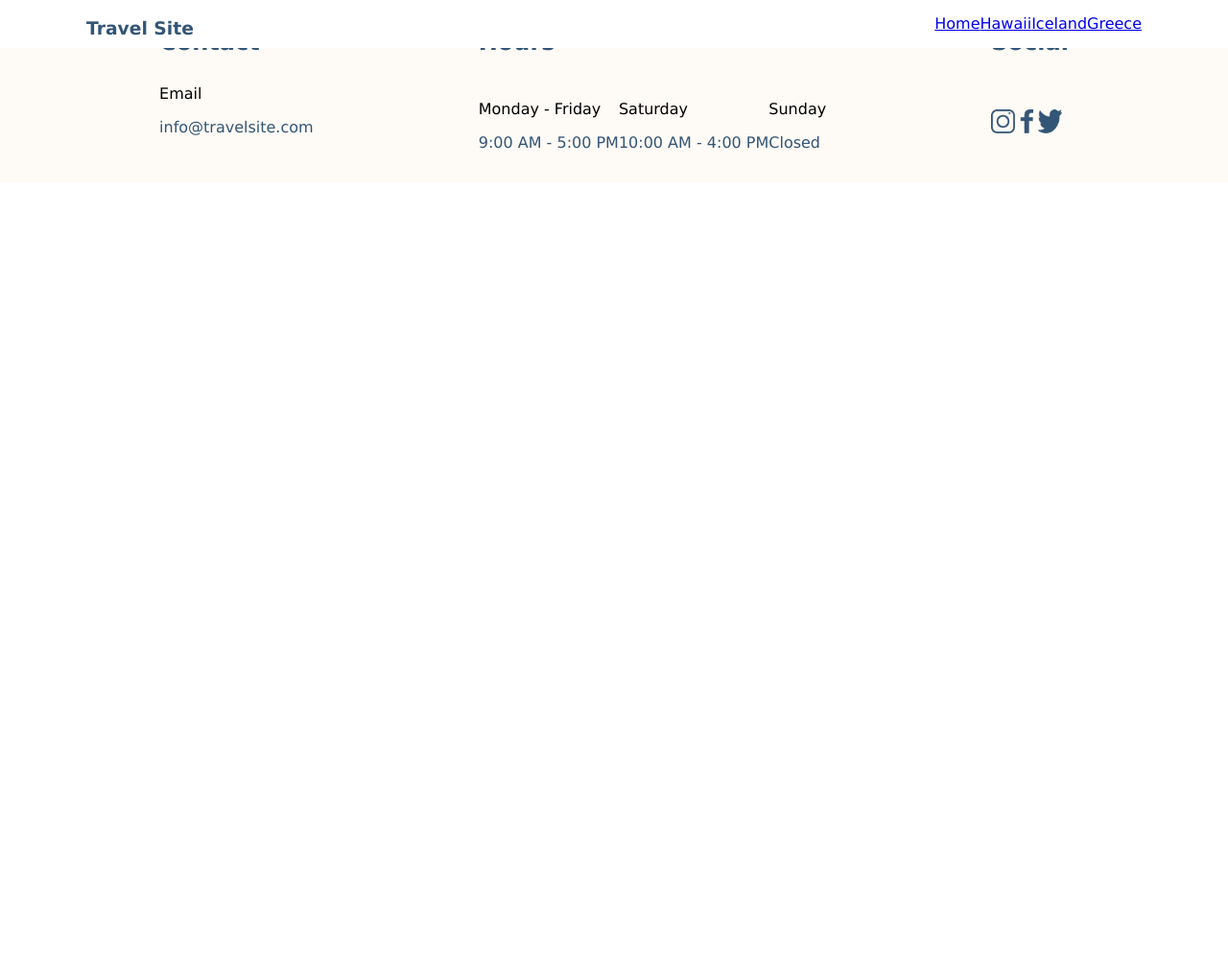
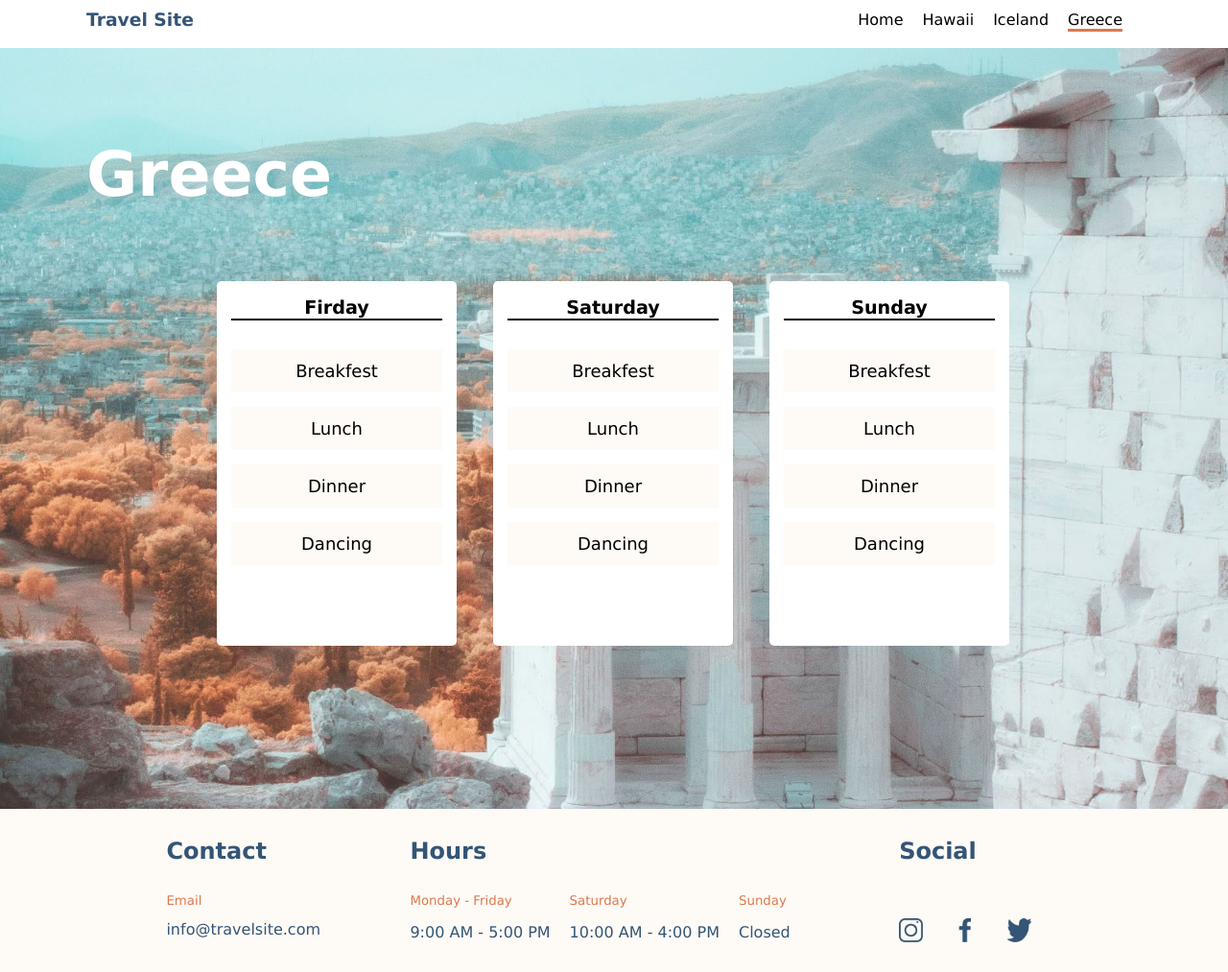
Before and after one commit to JDVM/Juan-VelillaMantilla-Travelsite, a plain HTML site: page pages/greece.html in a window 1280 px wide. Shown: the whole page at 96% size. Before the commit the page ends 800 px from the top, so only its background shows below. Drawn offline with Linux system fonts and the light colour scheme.

Commit message:
finished destination sites, fixed linking error

```diff
--- a/css/destination.css
+++ b/css/destination.css
@@ -9,6 +9,14 @@
 
 .itinerary--background-hawaii {
   background-image: url(../assets/Images/hawaii.jpg);
+}
+
+.itinerary--background-iceland {
+    background-image: url(../assets/Images/iceland.jpg)
+}
+
+.itinerary--background-greece {
+    background-image: url(../assets/Images/greece.jpg);
 }
 
 .itinerary__title {
--- a/css/global.css
+++ b/css/global.css
@@ -88,7 +88,7 @@ body, footer, header {
   background-color: #fefaf5;
   display: flex;
   flex-direction: row;
-  justify-content: space-around;
+  justify-content: space-evenly;
   padding-left: 5rem;
   padding-right: 5rem;
 }
@@ -128,4 +128,5 @@ body, footer, header {
   max-width: 1.5625rem;
   height: 1.5625rem;
   margin-top: 1.625rem;
+  margin-right: 2rem;
 }
--- a/pages/greece.html
+++ b/pages/greece.html
@@ -4,43 +4,104 @@
     <meta charset="UTF-8" />
     <meta name="viewport" content="width=device-width, initial-scale=1.0" />
     <link rel="stylesheet" href="../css/global.css" />
-  <link
-    rel="stylesheet"
-    href="/Juan-VelillaMantilla-travelsite/css/destination.css"
-  />
-  <title>Iceland</title>
+    <link rel="stylesheet" href="../css/destination.css" />
+    <title>Greece</title>
   </head>
   <header class="nav-bar">
+    <a class="nav-bar__links--decoration-removal" href="../index.html">
       <h3 class="nav-bar__title bold">Travel Site</h3>
+    </a>
     <section class="nav-bar__destinations">
-    <p class="nav-bar__destinations__links"><a class="nav-bar__destinations__links--decoration-removal" href="/Juan-VelillaMantilla-travelsite/index.html">Home</a></p>
-    <p class="nav-bar__destinations__links" ><a class="nav-bar__destinations__links--decoration-removal" href="/Juan-VelillaMantilla-travelsite/pages/hawaii.html">Hawaii</a></p>
-    <p class="nav-bar__destinations__links"><a class="nav-bar__destinations__links--decoration-removal" href="/Juan-VelillaMantilla-travelsite/pages/iceland.html">Iceland</a></p>
-    <p class="nav-bar__destinations__links nav-bar__destinations__links--underlined"><a class="nav-bar__destinations__links--decoration-removal" href="/Juan-VelillaMantilla-travelsite/pages/greece.html">Greece</a></p>
+      <ul class="nav-bar__links">
+        <li class="nav-bar__links">
+          <a class="nav-bar__links--decoration-removal" href="../index.html"
+            >Home</a
+          >
+        </li>
+        <li class="nav-bar__links">
+          <a
+            class="nav-bar__links--decoration-removal"
+            href="./hawaii.html"
+            >Hawaii</a
+          >
+        </li>
+        <li class="nav-bar__links">
+          <a
+            class="nav-bar__links--decoration-removal"
+            href="./iceland.html"
+            >Iceland</a
+          >
+        </li>
+        <li class="nav-bar__links nav-bar__links--underlined">
+          <a
+            class="nav-bar__links--decoration-removal"
+            href="./greece.html"
+            >Greece</a
+          >
+        </li>
+      </ul>
     </section>
   </header>
+
   <body>
-
+    <section class="itinerary itinerary--background-greece">
+      <h1 class="itinerary__title bold">Greece</h1>
+      <section class="card-section">
+        <div class="card-section__card">
+          <ul class="itinerary__list">
+            <li class="itinerary__list-title bold">Firday</li>
+            <li class="itinerary__list-item">Breakfest</li>
+            <li class="itinerary__list-item">Lunch</li>
+            <li class="itinerary__list-item">Dinner</li>
+            <li class="itinerary__list-item">Dancing</li>
+          </ul>
+        </div>
+        <div class="card-section__card">
+          <ul class="itinerary__list">
+            <li class="itinerary__list-title bold">Saturday</li>
+            <li class="itinerary__list-item">Breakfest</li>
+            <li class="itinerary__list-item">Lunch</li>
+            <li class="itinerary__list-item">Dinner</li>
+            <li class="itinerary__list-item">Dancing</li>
+          </ul>
+        </div>
+        <div class="card-section__card">
+          <ul class="itinerary__list">
+            <li class="itinerary__list-title bold">Sunday</li>
+            <li class="itinerary__list-item">Breakfest</li>
+            <li class="itinerary__list-item">Lunch</li>
+            <li class="itinerary__list-item">Dinner</li>
+            <li class="itinerary__list-item">Dancing</li>
+          </ul>
+        </div>
+      </section>
+    </section>
   </body>
   <footer class="footer">
     <section class="footer__section">
       <h2 class="footer__main-titles">Contact</h2>
-      <p class="footer__sub-heading__content">Email</p>
+      <p class="footer__content">Email</p>
       <address class="footer__information-text">info@travelsite.com</address>
     </section>
     <section class="footer__section">
       <h2 class="footer__main-titles">Hours</h2>
       <div class="footer__sub-heading--alignment">
-        <article class="footer__sub-heading__sections">
-          <p class="footer__sub-heading__content footer__sub-heading__content--top-margin-remove">Monday - Friday</p>
+        <article class="footer__sections">
+          <p class="footer__content footer__content--top-margin-remove">
+            Monday - Friday
+          </p>
           <p class="footer__information-text">9:00 AM - 5:00 PM</p>
         </article>
-        <article class="footer__sub-heading__sections">
-          <p class="footer__sub-heading__content footer__sub-heading__content--top-margin-remove">Saturday</p>
+        <article class="footer__sections">
+          <p class="footer__content footer__content--top-margin-remove">
+            Saturday
+          </p>
           <p class="footer__information-text">10:00 AM - 4:00 PM</p>
-        </article class="footer__sub-heading__sections">
-        <article>
-          <p class="footer__sub-heading__content footer__sub-heading__content--top-margin-remove">Sunday</p>
+        </article>
+        <article class="footer__sections">
+          <p class="footer__content footer__content--top-margin-remove">
+            Sunday
+          </p>
           <p class="footer__information-text">Closed</p>
         </article>
       </div>
@@ -48,9 +109,24 @@
     </section>
     <section class="footer__section">
       <h2 class="footer__main-titles">Social</h2>
-      <a href="HTTPS://instagram.com"><img class="footer__images" src="/Juan-VelillaMantilla-travelsite/assets/Icons/icon-instagram.png" alt="instagram camera icon"></a>
-      <a href="HTTPS://facebook.com"><img class="footer__images" src="/Juan-VelillaMantilla-travelsite/assets/Icons/icon-facebook.png" alt="facebook logo"></a>
-      <a href="HTTPS://twitter.com"><img class="footer__images" src="/Juan-VelillaMantilla-travelsite/assets/Icons/icon-twitter.png" alt="twitter bird"></a>
+      <a href="HTTPS://instagram.com"
+        ><img
+          class="footer__images"
+          src="../assets/Icons/icon-instagram.png"
+          alt="instagram camera icon"
+      /></a>
+      <a href="HTTPS://facebook.com"
+        ><img
+          class="footer__images"
+          src="../assets/Icons/icon-facebook.png"
+          alt="facebook logo"
+      /></a>
+      <a href="HTTPS://twitter.com"
+        ><img
+          class="footer__images"
+          src="../assets/Icons/icon-twitter.png"
+          alt="twitter bird"
+      /></a>
     </section>
   </footer>
 </html>
```
Also changed, not shown: index.html (+13 -13 lines), pages/hawaii.html (+9 -9 lines), pages/iceland.html (+96 -20 lines). Lines whose indentation alone changed are shown as unchanged.
